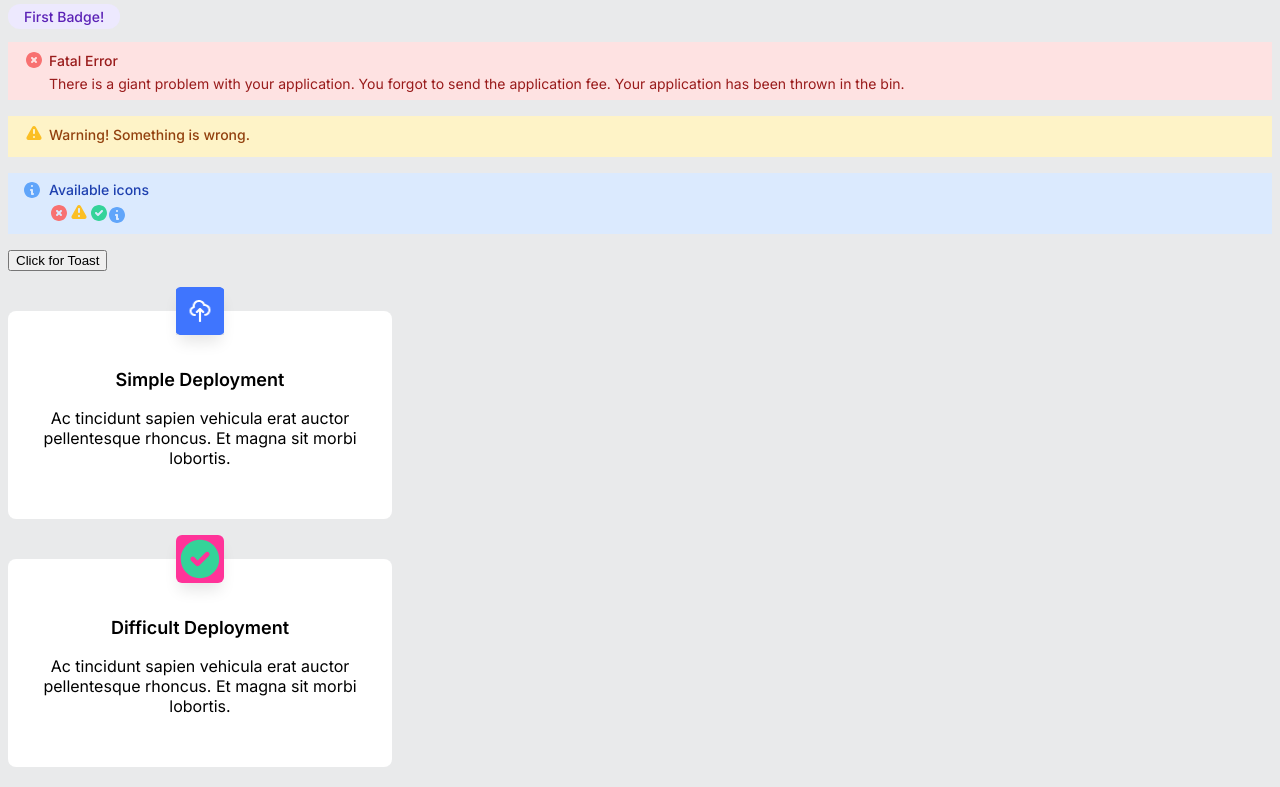
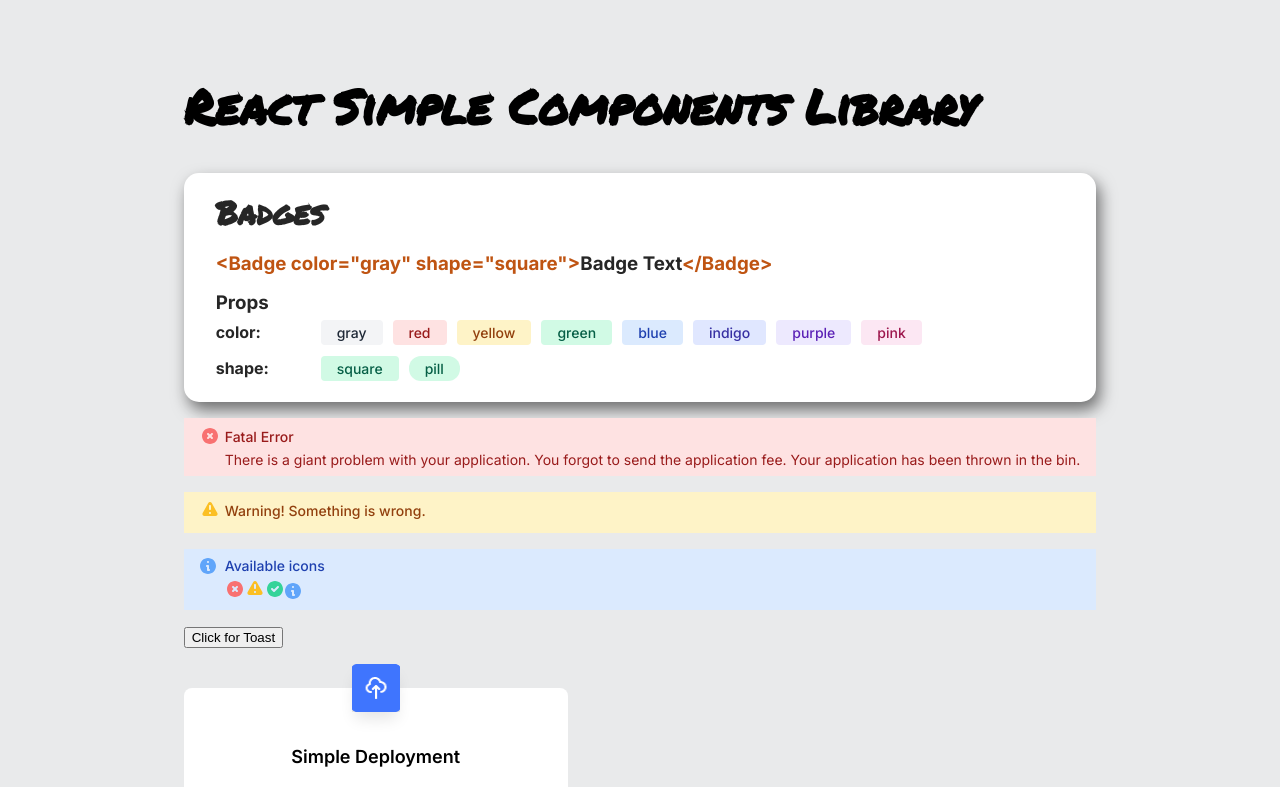
Before and after one commit to chrisfreilich/react-components, a React (Vite) app: page / in a window 1280 px wide. Shown: the top 787 px of the page. Built offline with nearby package versions, Linux system fonts and the light colour scheme.

Commit message:
Library description (App) page design started

```diff
--- a/index.html
+++ b/index.html
@@ -5,7 +5,7 @@
     <meta name="viewport" content="width=device-width, initial-scale=1.0" />
     <link rel="preconnect" href="https://fonts.googleapis.com">
     <link rel="preconnect" href="https://fonts.gstatic.com" crossorigin>
-    <link href="https://fonts.googleapis.com/css2?family=Inter:wght@100..900&display=swap" rel="stylesheet">
+    <link href="https://fonts.googleapis.com/css2?family=Inter:wght@100..900&family=Permanent+Marker&display=swap" rel="stylesheet">
     <link rel="stylesheet" href="index.css">
     <title>React Component Library</title>
   </head>
--- a/src/App.jsx
+++ b/src/App.jsx
@@ -17,8 +17,31 @@ function App() {
 
   return (
       <>
-        <Badge color="purple" shape="pill">First Badge!</Badge>
-        <div className="container">
+        <h1>React Simple Components Library</h1>
+        <div className="specs">
+          <h2>Badges</h2>
+          <h3><span>&lt;Badge color="gray" shape="square"&gt;</span>Badge Text<span>&lt;/Badge&gt;</span></h3>
+          <h3>Props</h3>
+          <h4>color:</h4>
+          <ul>
+            <li><Badge color="gray" shape="square">gray</Badge></li>
+            <li><Badge color="red" shape="square">red</Badge></li>
+            <li><Badge color="yellow" shape="square">yellow</Badge></li>
+            <li><Badge color="green" shape="square">green</Badge></li>
+            <li><Badge color="blue" shape="square">blue</Badge></li>
+            <li><Badge color="indigo" shape="square">indigo</Badge></li>
+            <li><Badge color="purple" shape="square">purple</Badge></li>
+            <li><Badge color="pink" shape="square">pink</Badge></li>
+          </ul>
+          <br />
+          <h4>shape:</h4>
+          <ul>
+            <li><Badge color="green" shape="square">square</Badge></li>
+            <li><Badge color="green" shape="pill">pill</Badge></li>
+          </ul>
+
+        </div>
+        <div className='container'>
           <Banner type="error" title="Fatal Error">There is a giant problem with your application. You forgot to send the application fee. Your application has been thrown in the bin.</Banner>
         </div>
         <div className="container">
--- a/src/index.css
+++ b/src/index.css
@@ -2,10 +2,57 @@
 
 html {
   background-color: #e9eAeB;
+  margin: 2rem;
+  font-family: 'Inter', sans-serif;
+  display: flex;
+  justify-content: center;
 }
 
 .container {
   margin-top: 1em;
+}
+
+h1 {
+  font-family: "Permanent Marker", cursive;
+  font-size: 3rem;
+}
+
+.specs {
+  background-color: white;
+  color: #262626;
+  padding: 1em 2em;
+  border-radius: 15px;
+  box-shadow: 0.25rem 0.5rem 1rem 0 #00000088;
+}
+
+.specs h2 {
+  margin: 0;
+  font-family: "Permanent Marker", cursive;
+  font-size: 2rem;
+}
+
+.specs h3 {
+  margin: 1rem 0 0;
+}
+
+.specs h3 span {
+  color: hsl(23, 83%, 41%);
+}
+
+.specs h4 {
+  display: inline-block;
+  margin: 0;
+  line-height: 36px;
+  min-width: 100px;
+}
+.specs ul {
+  list-style: none;
+  display: inline;
+  padding: 0;
+}
+.specs ul li {
+  display: inline;
+  margin: 0 5px;
 }
 
 /* Badge */
@@ -14,7 +61,6 @@ html {
   padding: .25rem 1rem;
   font-size: 0.875rem;
   font-weight: 500;
-  font-family: 'Inter', sans-serif;
   border-radius: 4px;
 }
 
@@ -24,7 +70,7 @@ html {
 
 /* Banner */
 .banner {
-  margin: 0 0;
+  margin: 0;
   display: grid;
   gap: 5px;
   font-family: 'Inter', sans-serif;
```
